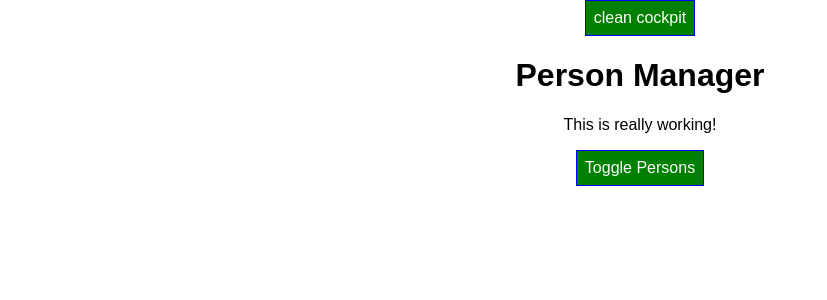
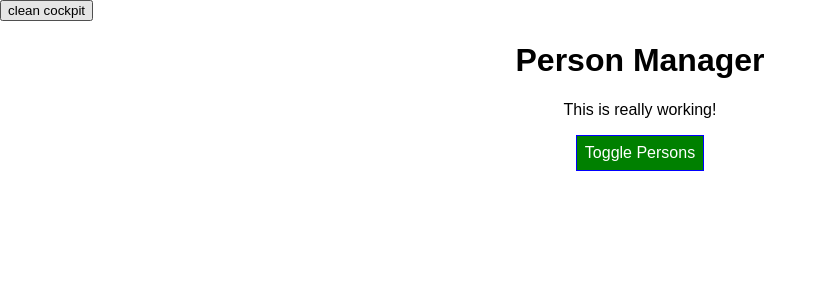
Before and after one commit to Khwajapasha/Module-7-Diving-Deeper-Into-React-Component, a React app: page / in a window 1280 px wide. Shown: the top 300 px of the page, without its empty margins (0-827 px from the left). Built offline with nearby package versions, Linux system fonts and the light colour scheme.

Commit message:
learning

```diff
--- a/src/Container/App.js
+++ b/src/Container/App.js
@@ -86,10 +86,11 @@ class App extends Component {
 
     return (
       <div>
+        {" "}
+        <button onClick={() => this.setState({ showCockpit: false })}>
+          clean cockpit
+        </button>
         <div className={classes.App}>
-          <button onClick={() => this.setState({ showCockpit: false })}>
-            clean cockpit
-          </button>
           {this.state.showCockpit && (
             <Cockpit
               title={this.props.appTitle}
```
